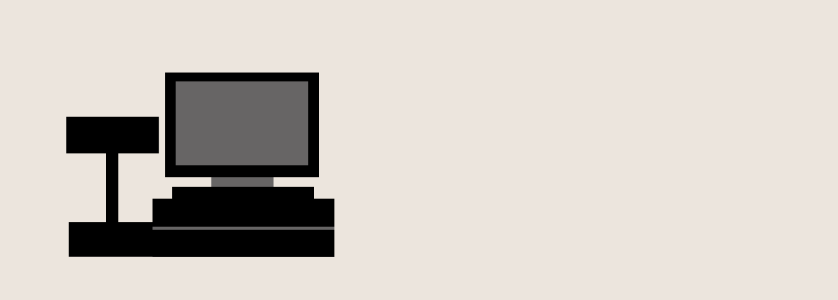
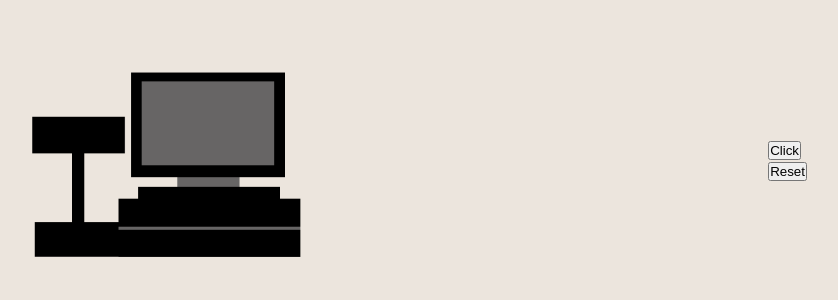
Before and after one commit to JairMontenegro/Click-Counter-react-, a React (Create React App) app: page / in a window 1280 px wide. Shown: the top 300 px of the page, without its empty margins (434-1272 px from the left). Built offline with nearby package versions, Linux system fonts and the light colour scheme.

Commit message:
we've created components of buttons

```diff
--- a/src/App.js
+++ b/src/App.js
@@ -1,13 +1,36 @@
 import './App.css';
+import ButtonFun from './components/button';
 import logocounter  from './images/logo-counter.png';
 
+
 function App() {
+
+  const setClick = () => {
+      console.log('click')
+  }
+const restartCounter = () => {
+  console.log('restart')
+}
+
+
   return (
     <div className='App'>
       <div className='logo-container'>
       <img className='logo' src={logocounter} alt='logo'/>
       </div>
+
       <div className='principal-container'>
+
+
+      <ButtonFun
+      text = 'Click'
+      isClickButton = {true}
+      setClick = {setClick}
+      />
+      <ButtonFun
+      text ='Reset'
+      isClickButton = {true}
+      setClick = {restartCounter}/>
 
       </div>
     </div>
--- a/src/components/button.js
+++ b/src/components/button.js
@@ -1,24 +1,21 @@
 import React from "react";
 
-function button ({text}){
+function ButtonFun ({text, isClickButton, setClick }) {
     return(
-      <button >
+      <button
+      className={ isClickButton ? 'click-button' : 'restart-button' }
+      onClick = {setClick} >
         {text}
       </button>
     )
 }
 
+export default ButtonFun;
+
 
 // new syntaxis to add code more concise
 //insted  key props we can use DESTRUCTURING SYNTAX so
 //if you can see the side where the props were, you can see that () has a pair of {} where inside we can give the properties that we may need
-
-//function button (props){
- // return(
-  //  <button>
-    //  {text}
-    //</button>
- //
-//}
-
-    // CLASS BASED IN CONDITION (TERNARY OPERATOR)
+//also we need to notice that the classname of our component button is a dinamuc class which it have a conditional ternary. remember ? : javascript basic
+// and we add an event listtener to our component as a parameter which  is a function that will allow it to happen when you click the button.
+// remember that the react comoments HAVE TO START WITH UPPERCASE.
```
